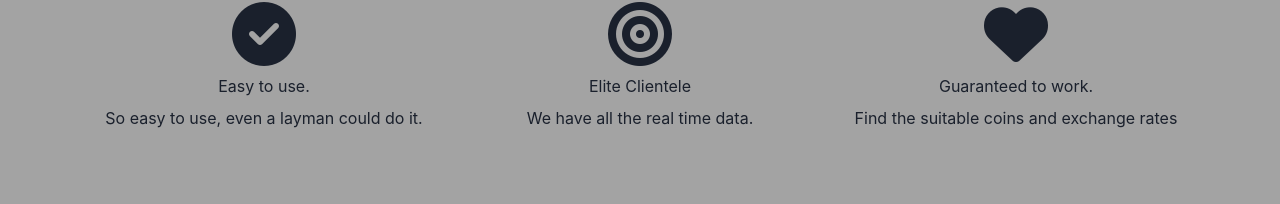
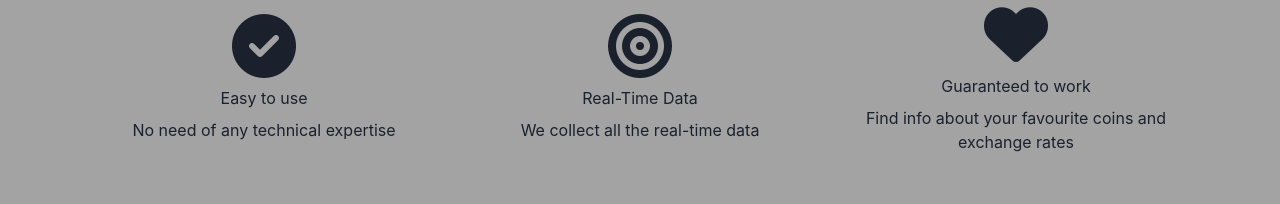
Before and after one commit to Swap-nil-2003/Crypto-ed-ReactApp, a React (Create React App) app: page / in a window 1280 px wide. Shown: the part 870-1074 px from the top of the page. Built offline with nearby package versions, Linux system fonts and the light colour scheme.

Commit message:
Update Featured.jsx

```diff
--- a/src/components/Featured.jsx
+++ b/src/components/Featured.jsx
@@ -4,27 +4,26 @@ import React from "react";
 const Featured = () => {
     return (
     <Box bgColor={"blackAlpha.500"} w={"full"} p={"20"}>
-        {/* <Text>Featured Section</Text> */}
         <Stack direction={["column", "row"]} h={"full"} alignItems={"center"}>
           <VStack w={"100vw"} alignItems={["center"]}  textAlign={"center"}>
             <>
               <i class="fa-solid fa-circle-check fa-4x f-icon"></i>
-              <Heading class="feature-title">Easy to use.</Heading>
-              <p>So easy to use, even a layman could do it.</p>
+              <Heading class="feature-title">Easy to use</Heading>
+              <p>No need of any technical expertise</p>
             </>
           </VStack>
           <VStack w={"100vw"} alignItems={["center"]} textAlign={"center"}>
             <>
               <i class="fa-solid fa-bullseye fa-4x f-icon"></i>
-              <h3 class="feature-title">Elite Clientele</h3>
-              <p>We have all the real time data.</p>
+              <h3 class="feature-title">Real-Time Data</h3>
+              <p>We collect all the real-time data</p>
             </>
           </VStack>
           <VStack w={"100vw"} alignItems={["center"]} textAlign={"center"}>
             <>
               <i class="fa-solid fa-heart fa-4x f-icon"></i>
-              <h3 class="feature-title">Guaranteed to work.</h3>
-              <p>Find the suitable coins and exchange rates</p>
+              <h3 class="feature-title">Guaranteed to work</h3>
+              <p>Find info about your favourite coins and exchange rates</p>
             </>
           </VStack>
         </Stack>
```
